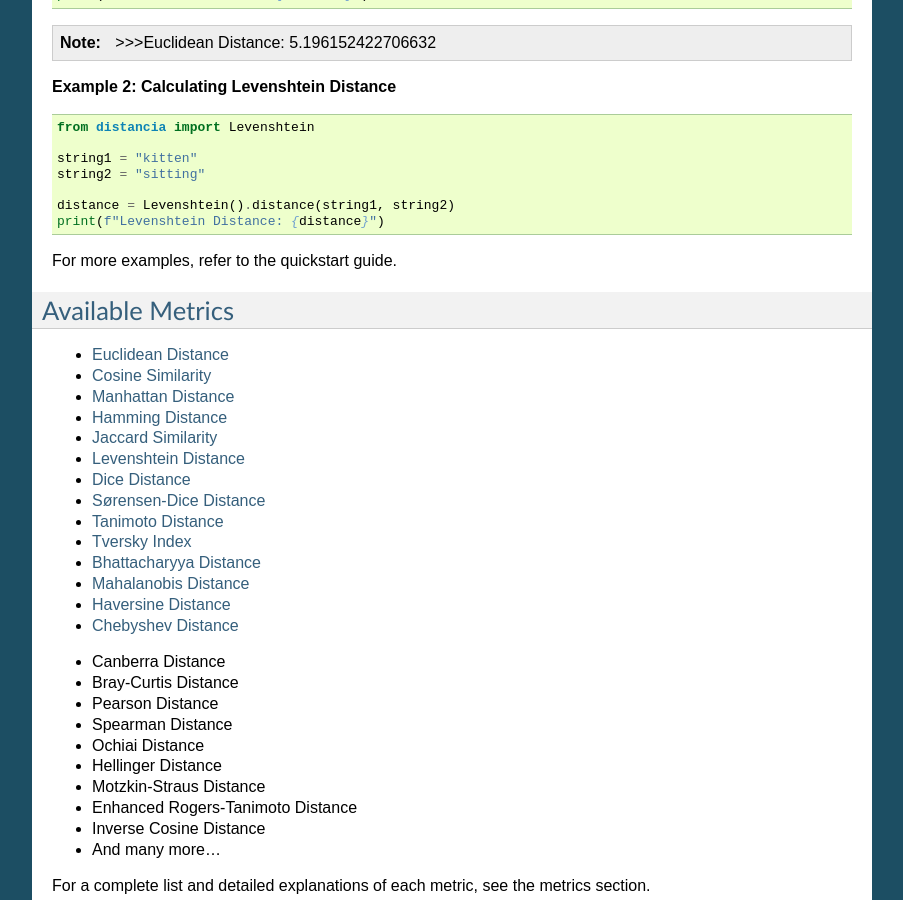
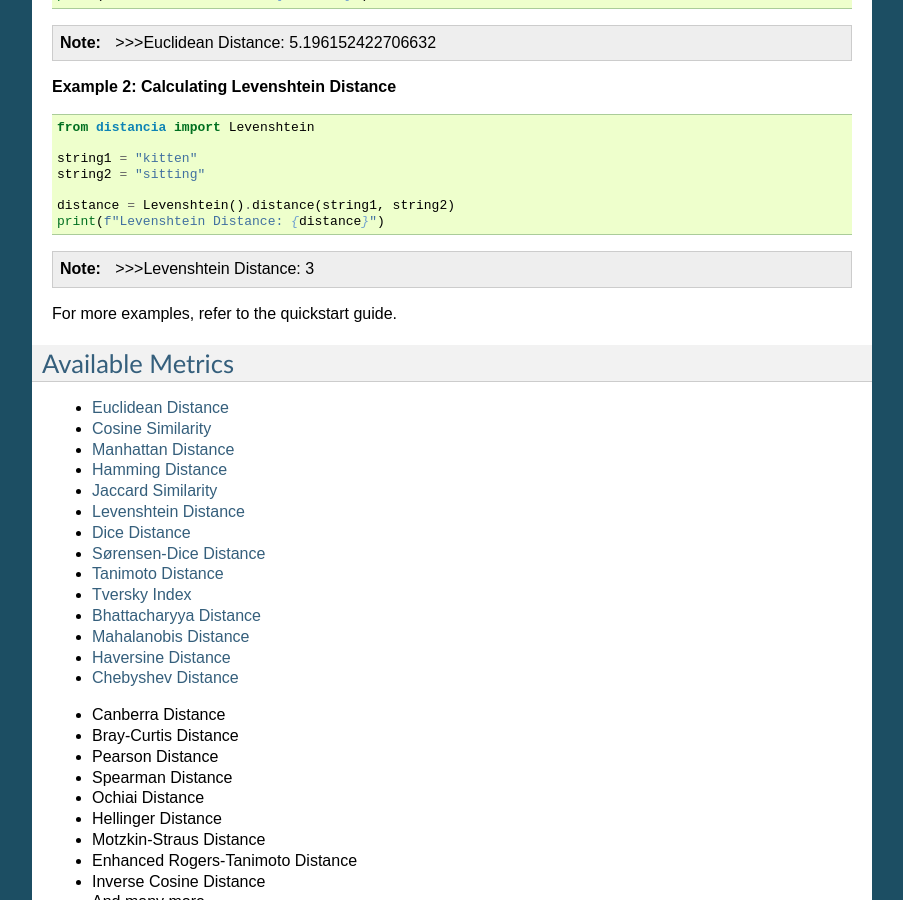
Before and after one commit to ym001/distancia, a Sphinx documentation site: the page built from docs/index.rst, in a window 1280 px wide and 900 px high, scrolled down 1251 px. Shown: the whole window, without its empty margins (198-1101 px from the left). Built offline with Sphinx 7.4.7, drawn with Linux system fonts in a browser that asks for light colours.

Commit message:
Update index.rst

```diff
--- a/docs/index.rst
+++ b/docs/index.rst
@@ -79,6 +79,10 @@ Here are some common examples of how to use distancia:
 
     distance = Levenshtein().distance(string1, string2)
     print(f"Levenshtein Distance: {distance}")
+.. note::
+
+   >>>Levenshtein Distance: 3
+
 
 For more examples, refer to the :doc:`quickstart` guide.
 
```
